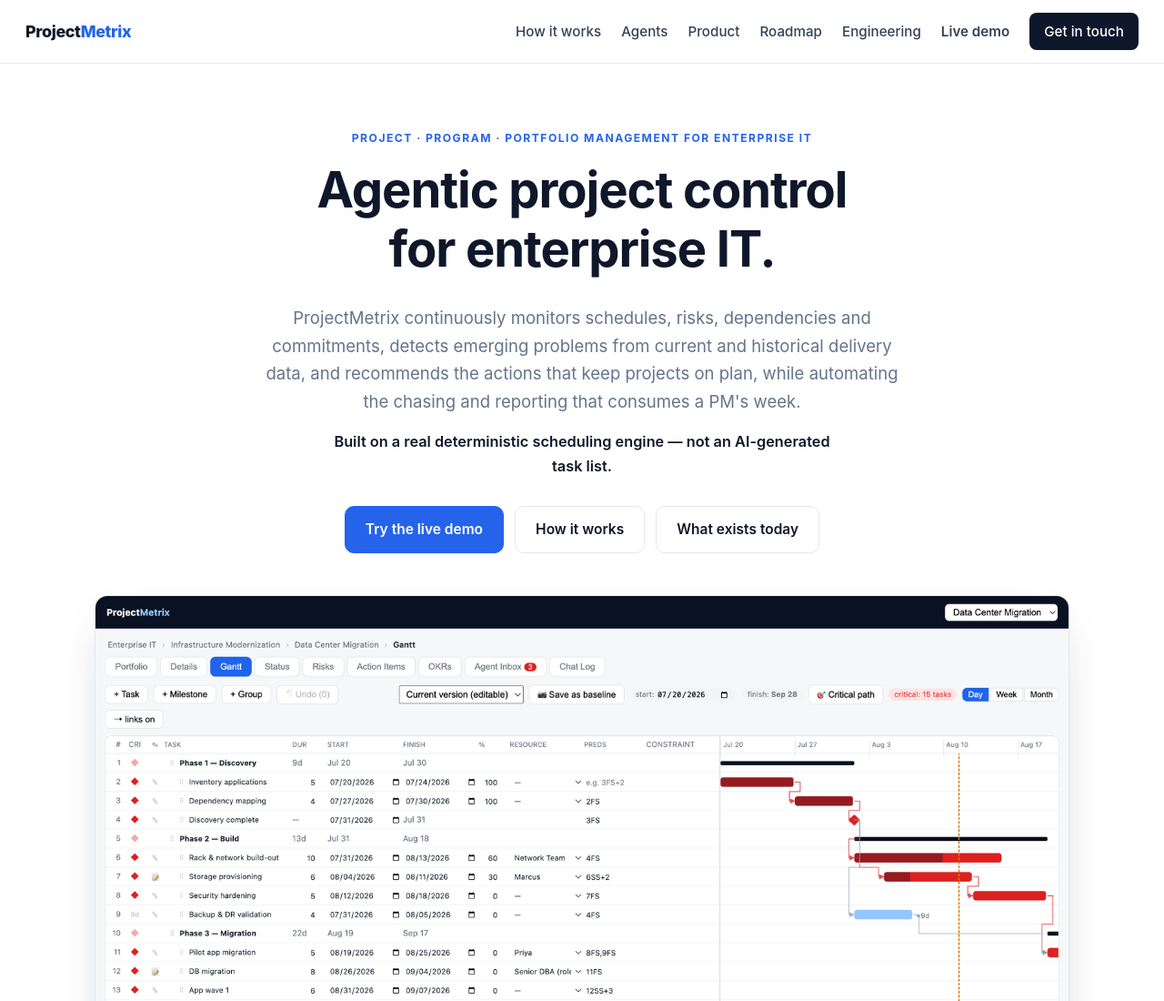
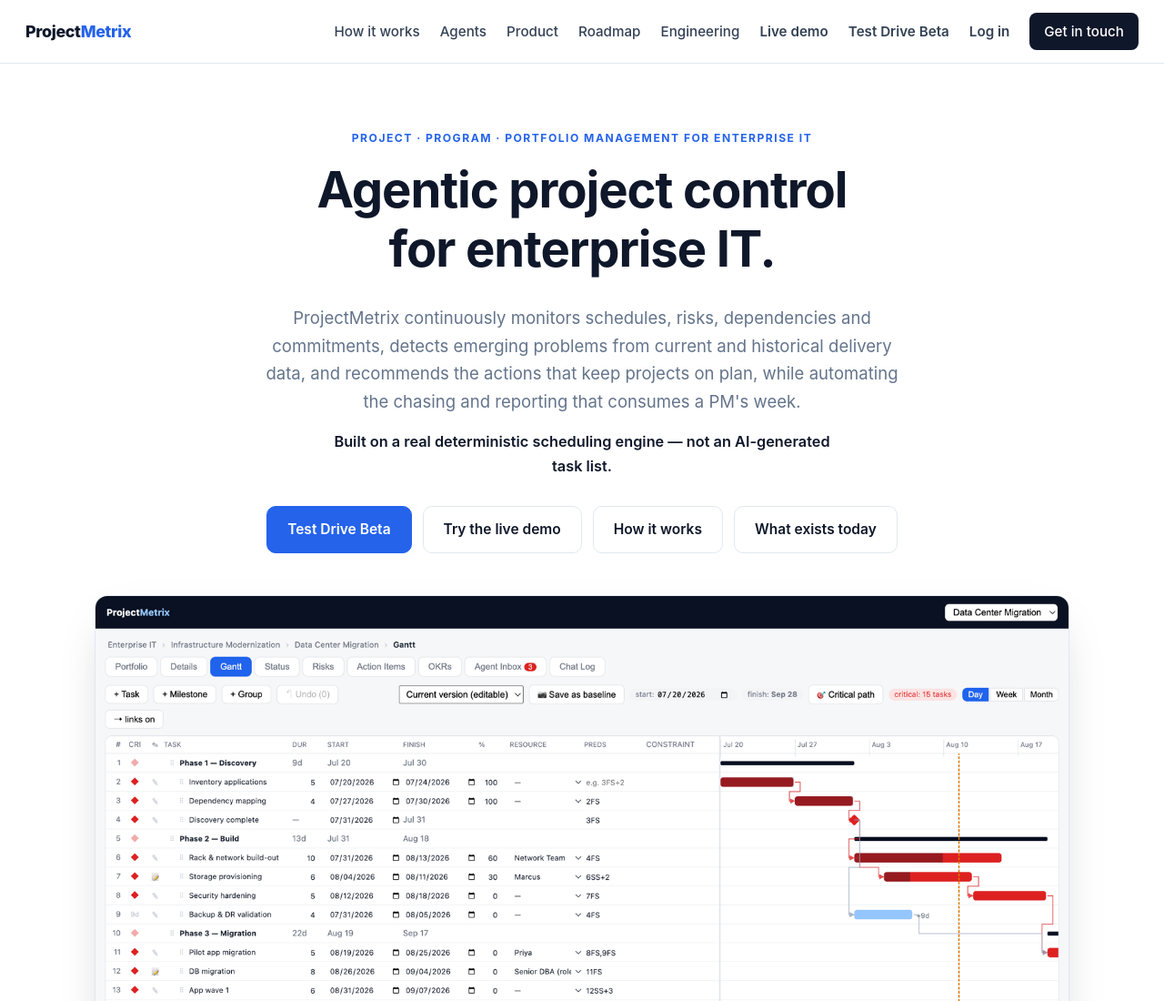
Before and after one commit to rrvenkatrama/projectmetrix-site, a website: page index.html in a window 1280 px wide. Shown: the top 1100 px of the page at 91% size. Drawn offline with Linux system fonts and the light colour scheme.

Commit message:
Relative links, and a Test Drive Beta route into the product
Internal links become relative now that the marketing pages and the app share
one origin — /engineering, /contact, /request-access. canonical and og: tags
stay absolute, because those exist precisely to name the authoritative host
and a relative one means nothing to a crawler.

Test Drive Beta is the primary hero action and sits in the nav on every page,
with Log in beside it for people who already have an account. The live demo
is a browser toy with no data behind it; this is the real product.

```diff
--- a/index.html
+++ b/index.html
@@ -26,6 +26,8 @@
     <a href="#roadmap">Roadmap</a>
     <a href="/engineering">Engineering</a>
     <a class="keep" href="https://rrvenkatrama.github.io/projectmetrix-prototype/" rel="noopener">Live demo</a>
+    <a class="keep" href="/request-access">Test Drive Beta</a>
+    <a class="keep" href="/auth/login?returnTo=/app">Log in</a>
     <a class="cta" href="/contact">Get in touch</a>
   </nav>
 </header>
@@ -43,7 +45,8 @@
       Built on a real deterministic scheduling engine — not an AI-generated task list.
     </p>
     <div class="hero-actions">
-      <a class="btn primary" href="https://rrvenkatrama.github.io/projectmetrix-prototype/" rel="noopener">Try the live demo</a>
+      <a class="btn primary" href="/request-access">Test Drive Beta</a>
+      <a class="btn" href="https://rrvenkatrama.github.io/projectmetrix-prototype/" rel="noopener">Try the live demo</a>
       <a class="btn" href="#how">How it works</a>
       <a class="btn" href="#roadmap">What exists today</a>
     </div>
```
Also changed, not shown: contact.html (+2 -0 lines), engineering.html (+2 -0 lines).
